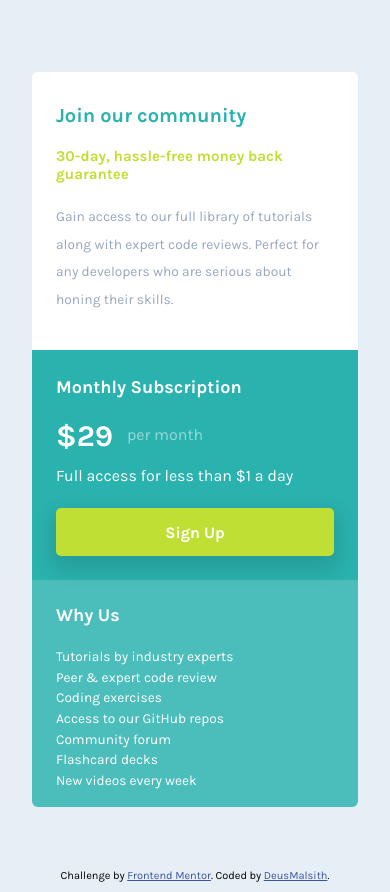
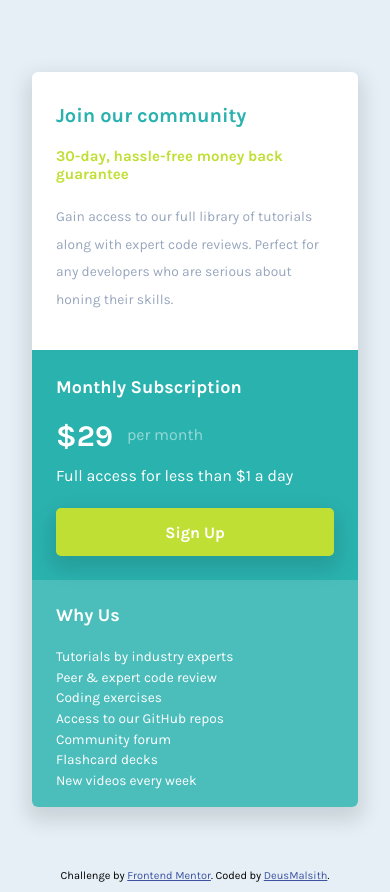
Before and after one commit to DeusMalsith/Frontend-Mentor-single-price-grid-component, a plain HTML site: page index.html in a window 390 px wide. Drawn offline with Linux system fonts and the light colour scheme.

Commit message:
Added main container drop shadow in mobile

```diff
--- a/css/style.css
+++ b/css/style.css
@@ -124,6 +124,8 @@ footer {
   .main-container {
     margin: 7.2rem 3.2rem;
     max-width: 55rem;
+    box-shadow: 0px 9px 20px 5px rgb(0 0 0 / 12%);
+    border-radius: 6px;
   }
 
   .container-1 {
```
